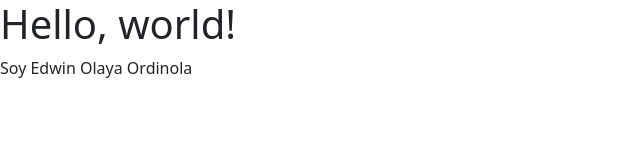
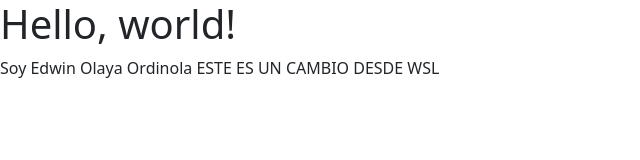
Before and after one commit to edwinolayaordinola/demogit, a plain HTML site: page index.html in a window 1280 px wide. Shown: the whole page, without its empty margins (0-640 px from the left). Drawn offline with nearby package versions, Linux system fonts and the light colour scheme.

Commit message:
cambio desde wsl

```diff
--- a/index.html
+++ b/index.html
@@ -9,6 +9,7 @@
   <body>
     <h1>Hello, world!</h1>
     Soy Edwin Olaya Ordinola
+    ESTE ES UN CAMBIO DESDE WSL
     <script src="https://cdn.jsdelivr.net/npm/bootstrap@5.3.3/dist/js/bootstrap.bundle.min.js" integrity="sha384-YvpcrYf0tY3lHB60NNkmXc5s9fDVZLESaAA55NDzOxhy9GkcIdslK1eN7N6jIeHz" crossorigin="anonymous"></script>
   </body>
 </html>
```
